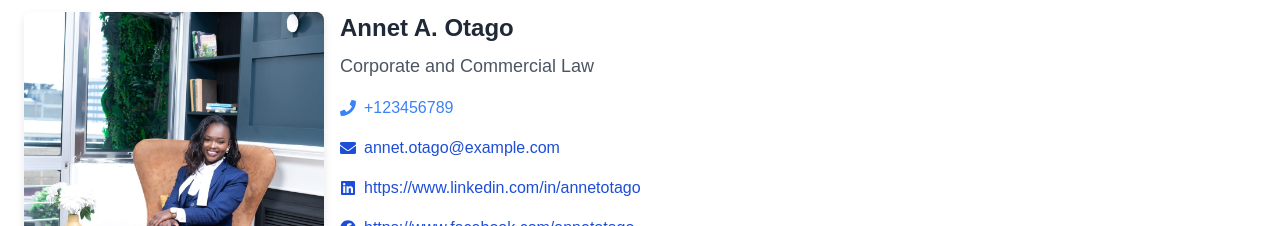
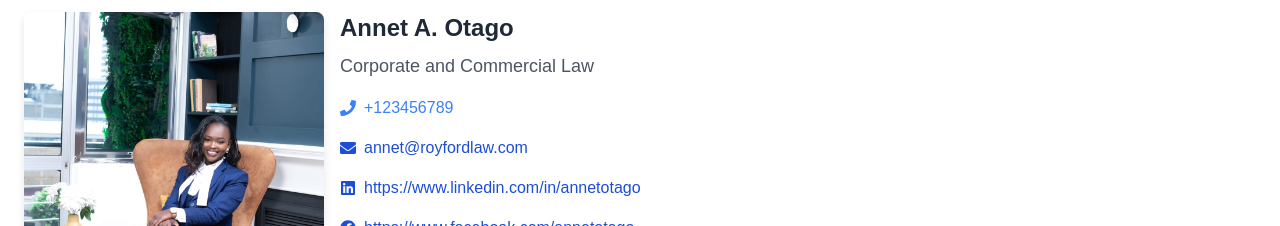
Before and after one commit to rencyngina/law-firm, a Next.js app: page /Our-lawyer in a window 1280 px wide. Shown: the part 860-1086 px from the top of the page. Built offline with nearby package versions, Linux system fonts and the light colour scheme.

Commit message:
update social link #clean up components

```diff
--- a/src/pages/Our-lawyer.jsx
+++ b/src/pages/Our-lawyer.jsx
@@ -31,7 +31,7 @@ Beyond her legal pursuits, Annet finds joy in recreational running, mountaineeri
       `,
       image: "/images/lawyers/lawyer1.jpeg",
       work: "Corporate and Commercial Law",
-      email: "annet.otago@example.com",
+      email: "annet@royfordlaw.com",
       phone: "+123456789",
       linkedin: "https://www.linkedin.com/in/annetotago",
       facebook: "https://www.facebook.com/annetotago",
--- a/src/pages/banking-finance.jsx
+++ b/src/pages/banking-finance.jsx
@@ -22,7 +22,7 @@ const BankingFinance = () => {
       id: 2,
       name: "Annet A. Otago",
       position: "Partner",
-      email: "annet.otago@example.com",
+      email: "annet@royfordlaw.com",
       imageSrc: "/images/lawyers/lawyer1.jpeg",
       twitterHandle: "#",
       linkedinHandle: "#",
--- a/src/pages/commercial.jsx
+++ b/src/pages/commercial.jsx
@@ -22,7 +22,7 @@ const Commercial = () => {
       id: 2,
       name: "Annet A. Otago",
       position: "Partner",
-      email: "annet.otago@example.com",
+      email: "annet@royfordlaw.com",
       imageSrc: "/images/lawyers/lawyer1.jpeg",
       twitterHandle: "#",
       linkedinHandle: "#",
--- a/src/pages/criminal-law.jsx
+++ b/src/pages/criminal-law.jsx
@@ -22,7 +22,7 @@ const CriminalLaw = () => {
       id: 2,
       name: "Annet A. Otago",
       position: "Partner",
-      email: "annet.otago@example.com",
+      email: "annet@royfordlaw.com",
       imageSrc: "/images/lawyers/lawyer1.jpeg",
       twitterHandle: "#",
       linkedinHandle: "#",
--- a/src/pages/dispute.jsx
+++ b/src/pages/dispute.jsx
@@ -22,7 +22,7 @@ const Dispute = () => {
       id: 2,
       name: "Annet A. Otago",
       position: "Partner",
-      email: "annet.otago@example.com",
+      email: "annet@royfordlaw.com",
       imageSrc: "/images/lawyers/lawyer1.jpeg",
       twitterHandle: "#",
       linkedinHandle: "#",
--- a/src/pages/employment-law.jsx
+++ b/src/pages/employment-law.jsx
@@ -21,7 +21,7 @@ const EmploymentLaw = () => {
       id: 2,
       name: "Annet A. Otago",
       position: "Partner",
-      email: "annet.otago@example.com",
+      email: "annet@royfordlaw.com",
       imageSrc: "/images/lawyers/lawyer1.jpeg",
       twitterHandle: "#",
       linkedinHandle: "#",
--- a/src/pages/estate-Administration.jsx
+++ b/src/pages/estate-Administration.jsx
@@ -21,7 +21,7 @@ const EstateAdministration = () => {
       id: 2,
       name: "Annet A. Otago",
       position: "Partner",
-      email: "annet.otago@example.com",
+      email: "annet@royfordlaw.com",
       imageSrc: "/images/lawyers/lawyer1.jpeg",
       twitterHandle: "#",
       linkedinHandle: "#",
--- a/src/pages/family.jsx
+++ b/src/pages/family.jsx
@@ -26,7 +26,7 @@ const Family = () => {
       id: 2,
       name: "Annet A. Otago",
       position: "Partner",
-      email: "#",
+      email: "annet@royfordlaw.com",
       imageSrc: "/images/lawyers/lawyer1.jpeg",
       twitterHandle: "#",
       linkedinHandle: "#",
--- a/src/pages/insurance-law.jsx
+++ b/src/pages/insurance-law.jsx
@@ -22,7 +22,7 @@ const InsuranceLaw = () => {
       id: 2,
       name: "Annet A. Otago",
       position: "Partner",
-      email: "annet.otago@example.com",
+      email: "annet@royfordlaw.com",
       imageSrc: "/images/lawyers/lawyer1.jpeg",
       twitterHandle: "#",
       linkedinHandle: "#",
--- a/src/pages/societies-law.jsx
+++ b/src/pages/societies-law.jsx
@@ -22,7 +22,7 @@ const SocietiesLaw = () => {
       id: 2,
       name: "Annet A. Otago",
       position: "Partner",
-      email: "annet.otago@example.com",
+      email: "annet@royfordlaw.com",
       imageSrc: "/images/lawyers/lawyer1.jpeg",
       twitterHandle: "#",
       linkedinHandle: "#",
--- a/src/pages/team.jsx
+++ b/src/pages/team.jsx
@@ -29,7 +29,7 @@ const Team = () => {
       name: "Annet Otago",
       image: "/images/Anett1.jpg",
       work: "A Lawyer",
-      email: "Annet@royfordlaw.com",
+      email: "annet@royfordlaw.com",
       facebook: "https://www.facebook.com/royford",
       twitter: "https://www.twitter.com/royford",
       instagram: "https://www.instagram.com/royford",
```
